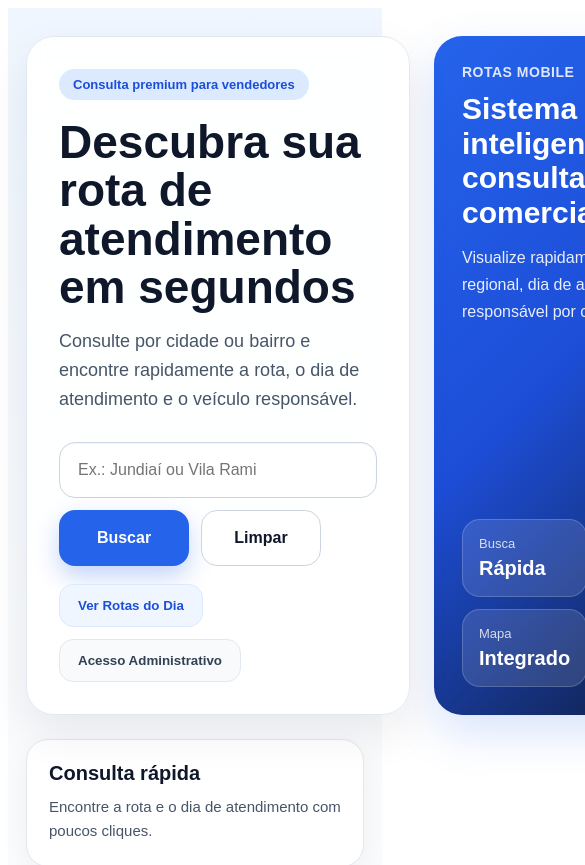
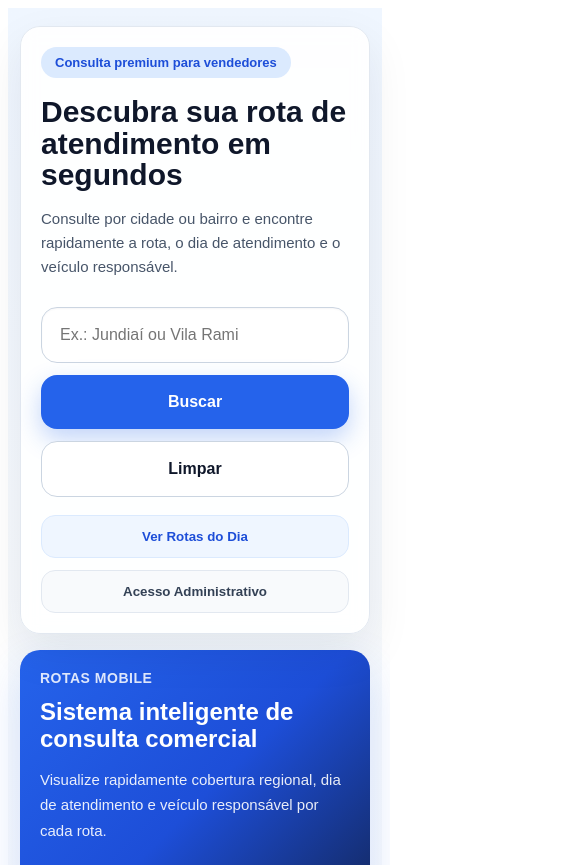
Before and after one commit to projetosdigs-web/rotas-web, a React (Vite) app: page / in a window 390 px wide. Shown: the top 865 px of the page, 585 px wide, since content can reach past the window. Built offline with nearby package versions, Linux system fonts and the light colour scheme.

Commit message:
mobile first consulta

```diff
--- a/src/pages/ConsultaCidade.jsx
+++ b/src/pages/ConsultaCidade.jsx
@@ -1,4 +1,4 @@
-import { useState } from "react";
+import { useState, useEffect } from "react";
 import { api } from "../services/api";
 import MapaRotas from "../components/MapaRotas";
 
@@ -34,6 +34,17 @@ export default function ConsultaCidade() {
   const [loading, setLoading] = useState(false);
   const [buscou, setBuscou] = useState(false);
   const [infoBusca, setInfoBusca] = useState(null);
+  const [isMobile, setIsMobile] = useState(false);
+
+  useEffect(() => {
+    function handleResize() {
+      setIsMobile(window.innerWidth <= 768);
+    }
+
+    handleResize();
+    window.addEventListener("resize", handleResize);
+    return () => window.removeEventListener("resize", handleResize);
+  }, []);
 
   async function buscar() {
     if (!busca.trim()) {
@@ -93,7 +104,7 @@ Veículo: ${item.vehicle_name || "-"} ${item.vehicle_plate || ""}`.trim();
         minHeight: "100vh",
         background:
           "linear-gradient(180deg, #eff6ff 0%, #f8fafc 45%, #ffffff 100%)",
-        padding: "28px 18px 48px",
+        padding: isMobile ? "18px 12px 36px" : "28px 18px 48px",
         fontFamily: "Arial, sans-serif",
       }}
     >
@@ -101,8 +112,8 @@ Veículo: ${item.vehicle_name || "-"} ${item.vehicle_plate || ""}`.trim();
         <div
           style={{
             display: "grid",
-            gridTemplateColumns: "1.3fr 0.9fr",
-            gap: 24,
+            gridTemplateColumns: isMobile ? "1fr" : "1.3fr 0.9fr",
+            gap: isMobile ? 16 : 24,
             alignItems: "stretch",
             marginBottom: 24,
           }}
@@ -111,8 +122,8 @@ Veículo: ${item.vehicle_name || "-"} ${item.vehicle_plate || ""}`.trim();
             style={{
               background: "rgba(255,255,255,0.9)",
               backdropFilter: "blur(8px)",
-              borderRadius: 28,
-              padding: 32,
+              borderRadius: isMobile ? 20 : 28,
+              padding: isMobile ? 20 : 32,
               boxShadow: "0 18px 45px rgba(15,23,42,0.08)",
               border: "1px solid #e2e8f0",
             }}
@@ -137,7 +148,7 @@ Veículo: ${item.vehicle_name || "-"} ${item.vehicle_plate || ""}`.trim();
             <h1
               style={{
                 margin: 0,
-                fontSize: 46,
+                fontSize: isMobile ? 30 : 46,
                 lineHeight: 1.05,
                 color: "#0f172a",
                 maxWidth: 700,
@@ -151,7 +162,7 @@ Veículo: ${item.vehicle_name || "-"} ${item.vehicle_plate || ""}`.trim();
                 marginTop: 16,
                 marginBottom: 0,
                 color: "#475569",
-                fontSize: 18,
+                fontSize: isMobile ? 15 : 18,
                 lineHeight: 1.6,
                 maxWidth: 760,
               }}
@@ -164,6 +175,7 @@ Veículo: ${item.vehicle_name || "-"} ${item.vehicle_plate || ""}`.trim();
               style={{
                 marginTop: 28,
                 display: "flex",
+                flexDirection: isMobile ? "column" : "row",
                 gap: 12,
                 flexWrap: "wrap",
               }}
@@ -178,7 +190,8 @@ Veículo: ${item.vehicle_name || "-"} ${item.vehicle_plate || ""}`.trim();
                 }}
                 style={{
                   flex: 1,
-                  minWidth: 280,
+                  minWidth: isMobile ? "100%" : 280,
+                  width: isMobile ? "100%" : "auto",
                   padding: "18px 18px",
                   borderRadius: 16,
                   border: "1px solid #cbd5e1",
@@ -187,6 +200,7 @@ Veículo: ${item.vehicle_name || "-"} ${item.vehicle_plate || ""}`.trim();
                   background: "#fff",
                   color: "#0f172a",
                   boxShadow: "inset 0 1px 2px rgba(15,23,42,0.04)",
+                  boxSizing: "border-box",
                 }}
               />
 
@@ -202,7 +216,8 @@ Veículo: ${item.vehicle_name || "-"} ${item.vehicle_plate || ""}`.trim();
                   fontSize: 16,
                   fontWeight: "bold",
                   cursor: "pointer",
-                  minWidth: 130,
+                  minWidth: isMobile ? "100%" : 130,
+                  width: isMobile ? "100%" : "auto",
                   boxShadow: "0 10px 24px rgba(37,99,235,0.28)",
                 }}
               >
@@ -220,7 +235,8 @@ Veículo: ${item.vehicle_name || "-"} ${item.vehicle_plate || ""}`.trim();
                   fontSize: 16,
                   fontWeight: "bold",
                   cursor: "pointer",
-                  minWidth: 120,
+                  minWidth: isMobile ? "100%" : 120,
+                  width: isMobile ? "100%" : "auto",
                 }}
               >
                 Limpar
@@ -230,14 +246,16 @@ Veículo: ${item.vehicle_name || "-"} ${item.vehicle_plate || ""}`.trim();
             <div
               style={{
                 display: "flex",
+                flexDirection: isMobile ? "column" : "row",
                 gap: 12,
                 flexWrap: "wrap",
                 marginTop: 18,
               }}
             >
-              <a href="/rotas-dia" style={{ textDecoration: "none" }}>
+              <a href="/rotas-dia" style={{ textDecoration: "none", width: isMobile ? "100%" : "auto" }}>
                 <button
                   style={{
+                    width: isMobile ? "100%" : "auto",
                     padding: "13px 18px",
                     borderRadius: 14,
                     border: "1px solid #dbeafe",
@@ -251,9 +269,10 @@ Veículo: ${item.vehicle_name || "-"} ${item.vehicle_plate || ""}`.trim();
                 </button>
               </a>
 
-              <a href="/login" style={{ textDecoration: "none" }}>
+              <a href="/login" style={{ textDecoration: "none", width: isMobile ? "100%" : "auto" }}>
                 <button
                   style={{
+                    width: isMobile ? "100%" : "auto",
                     padding: "13px 18px",
                     borderRadius: 14,
                     border: "1px solid #e2e8f0",
@@ -274,13 +293,13 @@ Veículo: ${item.vehicle_name || "-"} ${item.vehicle_plate || ""}`.trim();
               background:
                 "linear-gradient(135deg, #2563eb 0%, #1d4ed8 45%, #0f172a 100%)",
               color: "#fff",
-              borderRadius: 28,
-              padding: 28,
+              borderRadius: isMobile ? 20 : 28,
+              padding: isMobile ? 20 : 28,
               boxShadow: "0 18px 45px rgba(37,99,235,0.18)",
               display: "flex",
               flexDirection: "column",
               justifyContent: "space-between",
-              minHeight: 320,
+              minHeight: isMobile ? "auto" : 320,
             }}
           >
             <div>
@@ -299,7 +318,7 @@ Veículo: ${item.vehicle_name || "-"} ${item.vehicle_plate || ""}`.trim();
 
               <div
                 style={{
-                  fontSize: 30,
+                  fontSize: isMobile ? 24 : 30,
                   fontWeight: "bold",
                   lineHeight: 1.15,
                   marginBottom: 14,
@@ -313,7 +332,7 @@ Veículo: ${item.vehicle_name || "-"} ${item.vehicle_plate || ""}`.trim();
                   margin: 0,
                   opacity: 0.9,
                   lineHeight: 1.7,
-                  fontSize: 16,
+                  fontSize: isMobile ? 15 : 16,
                 }}
               >
                 Visualize rapidamente cobertura regional, dia de atendimento e
@@ -341,13 +360,13 @@ Veículo: ${item.vehicle_name || "-"} ${item.vehicle_plate || ""}`.trim();
                     background: "rgba(255,255,255,0.12)",
                     border: "1px solid rgba(255,255,255,0.18)",
                     borderRadius: 18,
-                    padding: 16,
+                    padding: isMobile ? 12 : 16,
                   }}
                 >
                   <div style={{ fontSize: 13, opacity: 0.8, marginBottom: 6 }}>
                     {item.label}
                   </div>
-                  <div style={{ fontSize: 20, fontWeight: "bold" }}>
+                  <div style={{ fontSize: isMobile ? 17 : 20, fontWeight: "bold" }}>
                     {item.value}
                   </div>
                 </div>
@@ -359,7 +378,9 @@ Veículo: ${item.vehicle_name || "-"} ${item.vehicle_plate || ""}`.trim();
         <div
           style={{
             display: "grid",
-            gridTemplateColumns: "repeat(auto-fit, minmax(220px, 1fr))",
+            gridTemplateColumns: isMobile
+              ? "1fr"
+              : "repeat(auto-fit, minmax(220px, 1fr))",
             gap: 16,
             marginBottom: 26,
           }}
@@ -387,7 +408,7 @@ Veículo: ${item.vehicle_name || "-"} ${item.vehicle_plate || ""}`.trim();
               style={{
                 background: "#ffffff",
                 borderRadius: 22,
-                padding: 22,
+                padding: isMobile ? 18 : 22,
                 border: "1px solid #e2e8f0",
                 boxShadow: "0 10px 30px rgba(15,23,42,0.05)",
               }}
@@ -395,7 +416,7 @@ Veículo: ${item.vehicle_name || "-"} ${item.vehicle_plate || ""}`.trim();
               <div
                 style={{
                   fontWeight: "bold",
-                  fontSize: 20,
+                  fontSize: isMobile ? 18 : 20,
                   color: "#0f172a",
                   marginBottom: 10,
                 }}
@@ -474,7 +495,9 @@ Veículo: ${item.vehicle_name || "-"} ${item.vehicle_plate || ""}`.trim();
           <div
             style={{
               display: "grid",
-              gridTemplateColumns: "repeat(auto-fit, minmax(300px, 1fr))",
+              gridTemplateColumns: isMobile
+                ? "1fr"
+                : "repeat(auto-fit, minmax(300px, 1fr))",
               gap: 18,
             }}
           >
@@ -484,7 +507,7 @@ Veículo: ${item.vehicle_name || "-"} ${item.vehicle_plate || ""}`.trim();
                 style={{
                   background: "#ffffff",
                   borderRadius: 22,
-                  padding: 22,
+                  padding: isMobile ? 18 : 22,
                   boxShadow: "0 10px 30px rgba(15,23,42,0.08)",
                   border: "1px solid #e2e8f0",
                   position: "relative",
@@ -505,7 +528,8 @@ Veículo: ${item.vehicle_name || "-"} ${item.vehicle_plate || ""}`.trim();
                 <div
                   style={{
                     display: "flex",
-                    alignItems: "start",
+                    flexDirection: isMobile ? "column" : "row",
+                    alignItems: isMobile ? "flex-start" : "start",
                     justifyContent: "space-between",
                     gap: 12,
                     marginTop: 8,
@@ -528,7 +552,7 @@ Veículo: ${item.vehicle_name || "-"} ${item.vehicle_plate || ""}`.trim();
 
                     <div
                       style={{
-                        fontSize: 28,
+                        fontSize: isMobile ? 24 : 28,
                         fontWeight: "bold",
                         color: "#0f172a",
                         lineHeight: 1,
@@ -573,7 +597,7 @@ Veículo: ${item.vehicle_name || "-"} ${item.vehicle_plate || ""}`.trim();
                   <div
                     style={{
                       display: "grid",
-                      gridTemplateColumns: "1fr 1fr",
+                      gridTemplateColumns: isMobile ? "1fr" : "1fr 1fr",
                       gap: 12,
                     }}
                   >
```
